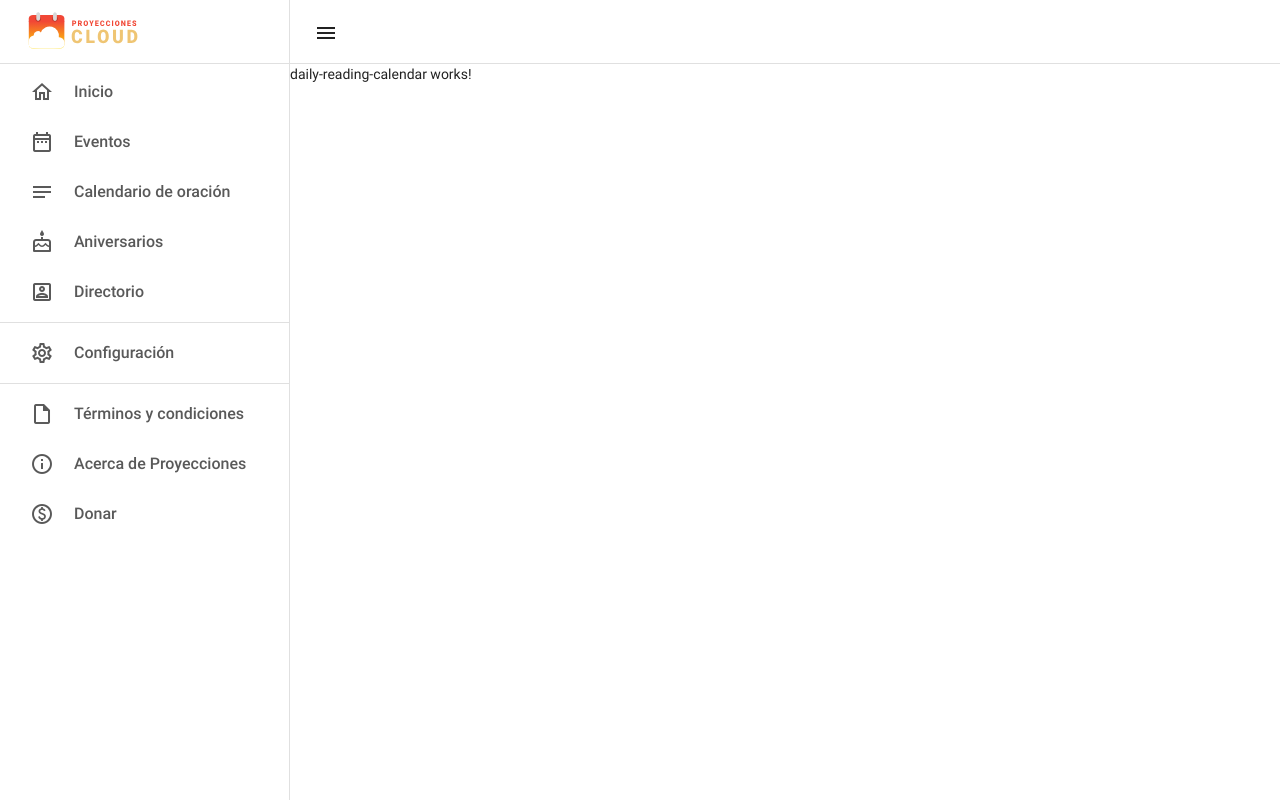
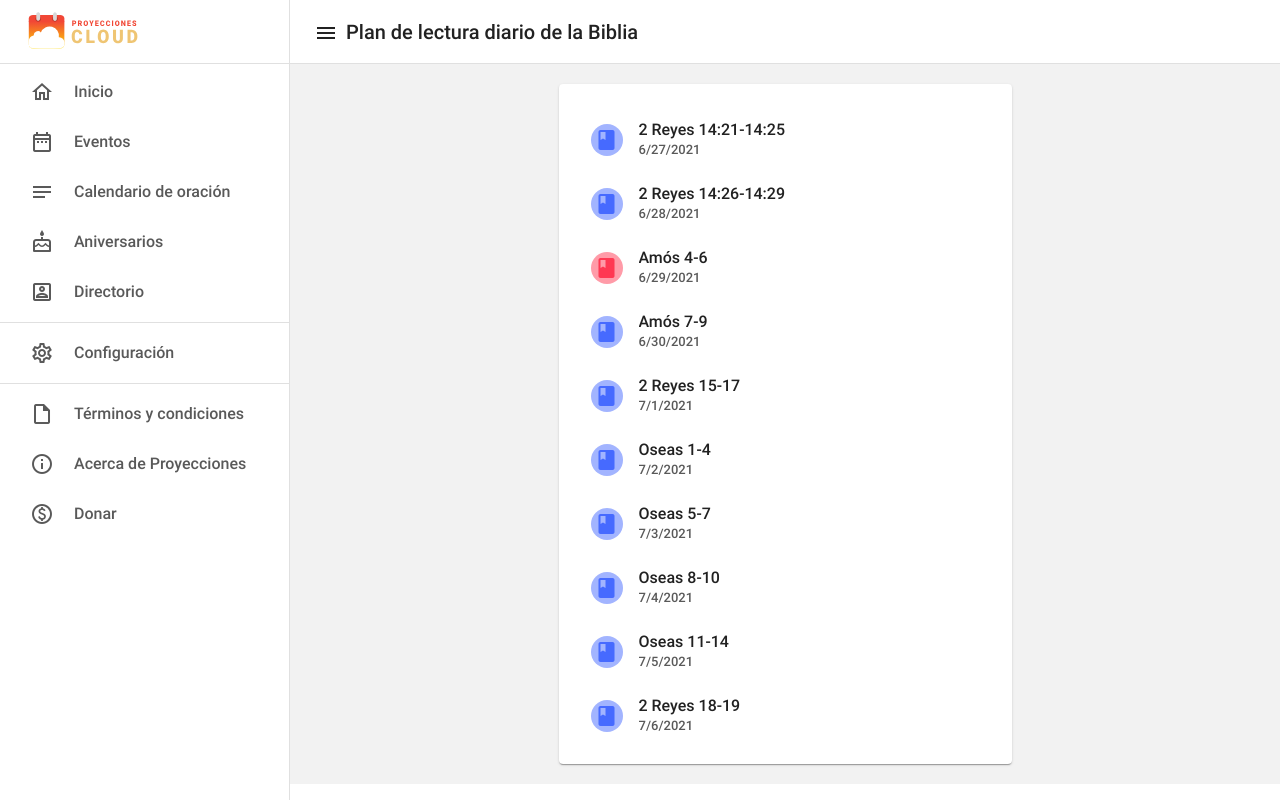
Before and after one commit to liosvel-medina/ProyeccionesWeb, an Angular app: page /daily-reading-calendar in a window 1280 px wide. Built offline with nearby package versions, Linux system fonts and the light colour scheme.

Commit message:
define daily-reading-calendar.component

```diff
--- a/src/app/app-routing.module.ts
+++ b/src/app/app-routing.module.ts
@@ -31,7 +31,11 @@ const routes: Routes = [
       {path: 'about', component: AboutComponent, data: {title: 'Acerca de Proyecciones'}},
       {path: 'donate', component: DonateComponent, data: {title: 'Donar'}},
 
-      {path: 'daily-reading-calendar', component: DailyReadingCalendarComponent},
+      {
+        path: 'daily-reading-calendar',
+        component: DailyReadingCalendarComponent,
+        data: {title: 'Plan de lectura diario de la Biblia'}
+      },
     ]
   },
   {path: '**', redirectTo: 'home'},
--- a/src/app/core/daily-reading-calendar/daily-reading-calendar.component.css
+++ b/src/app/core/daily-reading-calendar/daily-reading-calendar.component.css
@@ -0,0 +1,31 @@
+.content-area {
+  padding: 20px 30px;
+  background-color: rgba(0, 0, 0, 0.05);
+}
+
+.mat-list-icon {
+  /*font-size: 32px !important;*/
+  /*width: 32px !important;*/
+  /*height: 32px !important;*/
+  color: #466AFF;
+  background-color: rgba(70, 106, 255, 0.50);
+}
+
+.mat-list-icon.today {
+  color: #ff3852 !important;
+  background-color: rgba(255, 56, 82, 0.50);
+}
+
+.mat-list-item {
+  height: 64px !important;
+}
+
+.mat-list-item .mat-line:first-of-type {
+  font-weight: 500;
+}
+
+.mat-list-item .mat-line:nth-child(2) {
+  font-size: 13px;
+  color: rgba(0, 0, 0, 0.65);
+  font-weight: 500;
+}
--- a/src/app/core/daily-reading-calendar/daily-reading-calendar.component.html
+++ b/src/app/core/daily-reading-calendar/daily-reading-calendar.component.html
@@ -1 +1,23 @@
-<p>daily-reading-calendar works!</p>
+<div class="content-area">
+
+  <div class="row">
+    <div class="col-12 offset-0 col-md-8 offset-md-2 col-lg-6 offset-lg-3">
+
+      <mat-card>
+        <mat-card-content>
+
+          <mat-list>
+            <mat-list-item *ngFor="let reading of readings">
+              <mat-icon mat-list-icon class="{{itemClass(reading.date)}}">book_mark</mat-icon>
+              <span mat-line>{{reading.verse}}</span>
+              <span mat-line>{{reading.date.toLocaleDateString()}}</span>
+            </mat-list-item>
+          </mat-list>
+
+        </mat-card-content>
+      </mat-card>
+
+    </div>
+  </div>
+
+</div>
--- a/src/app/core/daily-reading-calendar/daily-reading-calendar.component.ts
+++ b/src/app/core/daily-reading-calendar/daily-reading-calendar.component.ts
@@ -1,4 +1,9 @@
-import { Component, OnInit } from '@angular/core';
+import {Component, OnInit} from '@angular/core';
+
+export interface DailyReading {
+  date: Date;
+  verse: string;
+}
 
 @Component({
   selector: 'app-daily-reading-calendar',
@@ -7,9 +12,36 @@ import { Component, OnInit } from '@angular/core';
 })
 export class DailyReadingCalendarComponent implements OnInit {
 
-  constructor() { }
+  readings: DailyReading[] = [
+    {date: new Date(2021, 5, 27), verse: '2 Reyes 14:21-14:25'},
+    {date: new Date(2021, 5, 28), verse: '2 Reyes 14:26-14:29'},
+    {date: new Date(2021, 5, 29), verse: 'Amós 4-6'},
+    {date: new Date(2021, 5, 30), verse: 'Amós 7-9'},
+    {date: new Date(2021, 6, 1), verse: '2 Reyes 15-17'},
+    {date: new Date(2021, 6, 2), verse: 'Oseas 1-4'},
+    {date: new Date(2021, 6, 3), verse: 'Oseas 5-7'},
+    {date: new Date(2021, 6, 4), verse: 'Oseas 8-10'},
+    {date: new Date(2021, 6, 5), verse: 'Oseas 11-14'},
+    {date: new Date(2021, 6, 6), verse: '2 Reyes 18-19'},
+  ];
+
+  constructor() {
+  }
 
   ngOnInit(): void {
   }
 
+  itemClass(date: Date): string {
+    let today = new Date();
+    today.setHours(0);
+    today.setMinutes(0);
+    today.setSeconds(0);
+    today.setMilliseconds(0);
+
+    if (date.getTime() === today.getTime()) {
+      return 'today';
+    }
+    return '';
+  }
+
 }
```
